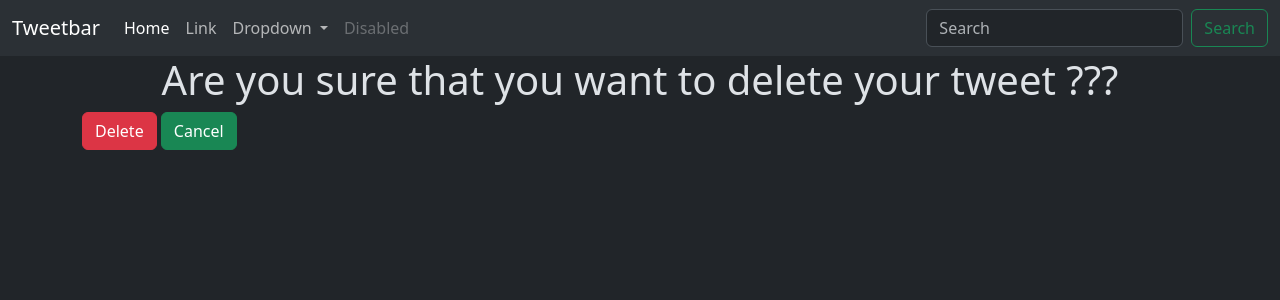
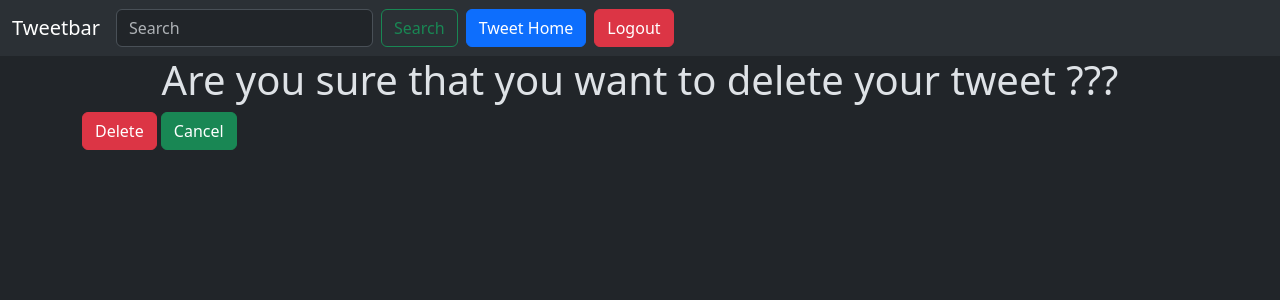
Before and after one commit to shome98/tweet_django, a Django app: page /tweet/1/delete/ in a window 1280 px wide. Shown: the top 300 px of the page. Run offline with Django 5.2, Linux system fonts and the light colour scheme; a user stored in the database is signed in; data comes from the database, SQL or seed files in the repository.

Commit message:
fix a bit

```diff
--- a/tweet_main_connect/templates/layout.html
+++ b/tweet_main_connect/templates/layout.html
@@ -28,36 +28,6 @@
           <span class="navbar-toggler-icon"></span>
         </button>
         <div class="collapse navbar-collapse" id="navbarSupportedContent">
-          <ul class="navbar-nav me-auto mb-2 mb-lg-0">
-            <li class="nav-item">
-              <a class="nav-link active" aria-current="page" href="#">Home</a>
-            </li>
-            <li class="nav-item">
-              <a class="nav-link" href="#">Link</a>
-            </li>
-            <li class="nav-item dropdown">
-              <a
-                class="nav-link dropdown-toggle"
-                href="#"
-                role="button"
-                data-bs-toggle="dropdown"
-                aria-expanded="false"
-              >
-                Dropdown
-              </a>
-              <ul class="dropdown-menu">
-                <li><a class="dropdown-item" href="#">Action</a></li>
-                <li><a class="dropdown-item" href="#">Another action</a></li>
-                <li><hr class="dropdown-divider" /></li>
-                <li>
-                  <a class="dropdown-item" href="#">Something else here</a>
-                </li>
-              </ul>
-            </li>
-            <li class="nav-item">
-              <a class="nav-link disabled" aria-disabled="true">Disabled</a>
-            </li>
-          </ul>
           <form class="d-flex" role="search">
             <input
               class="form-control me-2"
@@ -69,6 +39,16 @@
               Search
             </button>
           </form>
+          <a href="{% url 'tweet_list' %}" class="btn btn-primary mx-2">Tweet Home</a>
+          {% if user.is_authenticated %}
+          <form action="{% url 'logout'%}" method="post">
+            {% csrf_token %}
+              <button class="btn btn-danger" type="submit">Logout</button>
+          </form>
+          {% else %}
+          <a href="{% url 'login' %}" class="btn btn-primary mx-2">Login</a>
+          <a href="{% url 'register' %}" class="btn btn-success mx-2">Register</a>
+          {% endif %}
         </div>
       </div>
     </nav>
```
